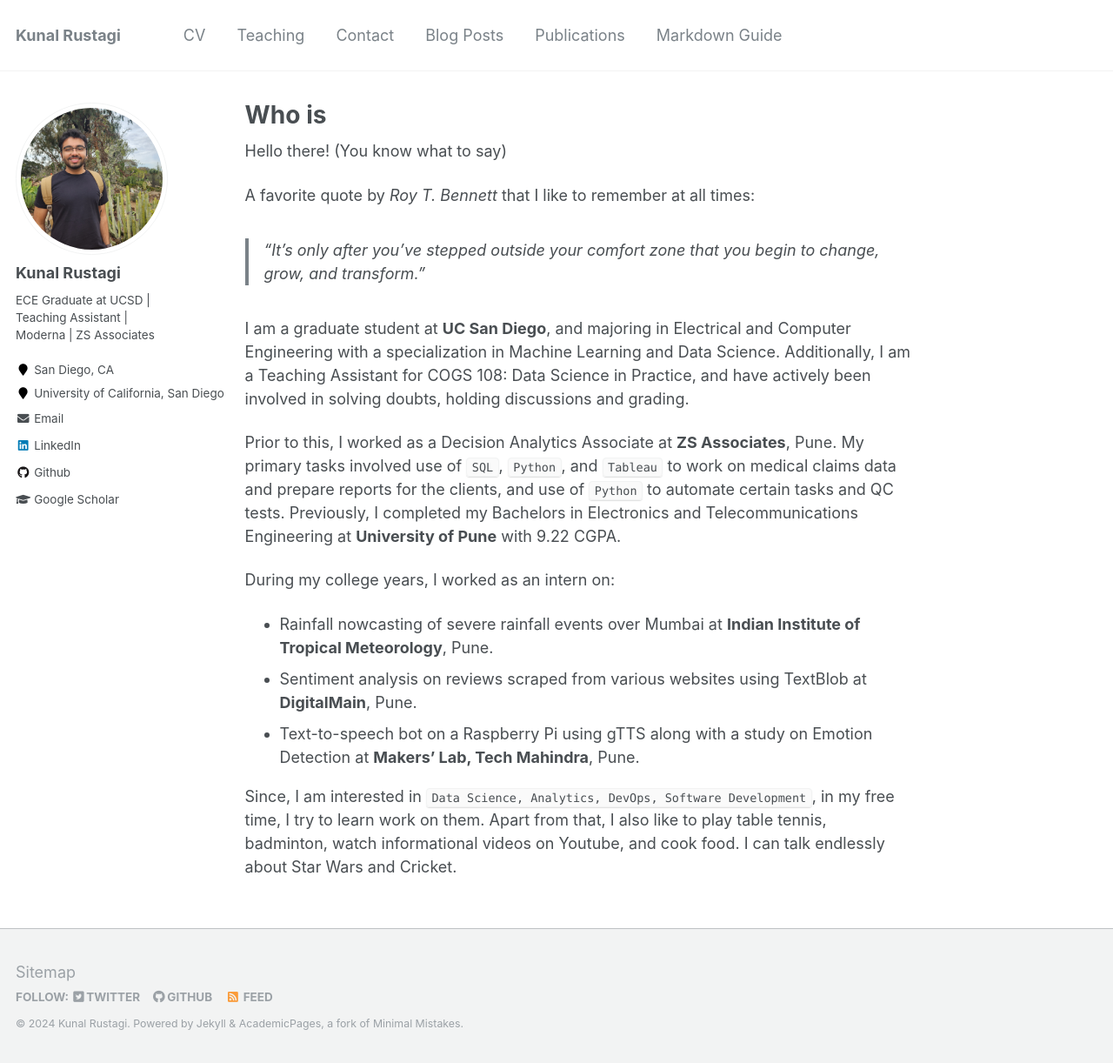
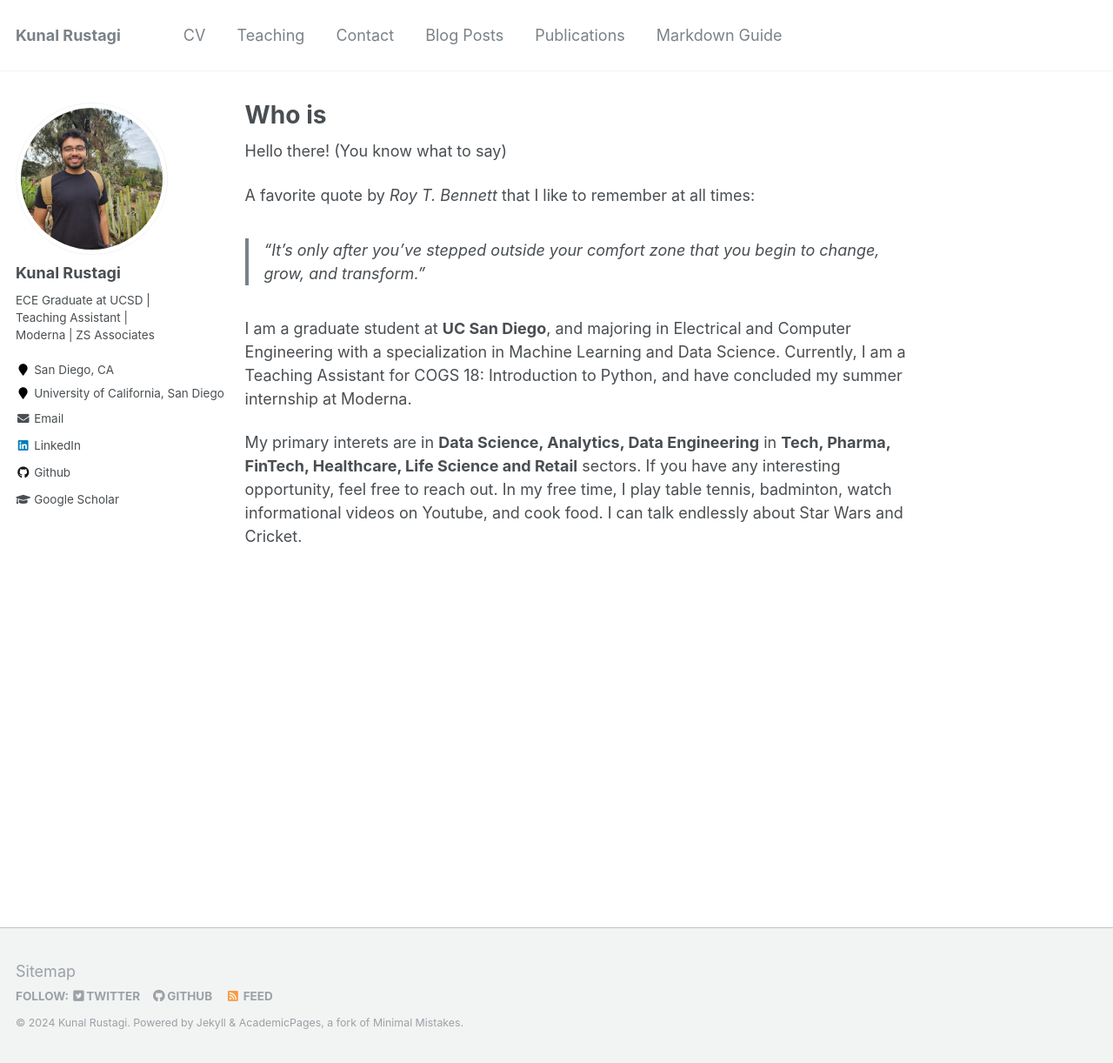
Before and after one commit to kunalrustagi08/kunalrustagi08.github.io, a Jekyll site: the page built from _pages/about.md, in a window 1280 px wide and 1222 px high. Shown: the whole window at 87% size. Built offline with Jekyll 4.4.1, drawn with Linux system fonts in a browser that asks for light colours.

Commit message:
updated about and cv pages

```diff
--- a/_pages/about.md
+++ b/_pages/about.md
@@ -13,13 +13,13 @@ Hello there! (You know what to say)
 A favorite quote by *Roy T. Bennett* that I like to remember at all times:
 > “It’s only after you’ve stepped outside your comfort zone that you begin to change, grow, and transform.”
 
-I am a graduate student at **UC San Diego**, and majoring in Electrical and Computer Engineering with a specialization in Machine Learning and Data Science. Additionally, I am a Teaching Assistant for COGS 108: Data Science in Practice, and have actively been involved in solving doubts, holding discussions and grading.
+I am a graduate student at **UC San Diego**, and majoring in Electrical and Computer Engineering with a specialization in Machine Learning and Data Science. Currently, I am a Teaching Assistant for COGS 18: Introduction to Python, and have concluded my summer internship at Moderna.
 
-Prior to this, I worked as a Decision Analytics Associate at **ZS Associates**, Pune. My primary tasks involved use of `SQL`, `Python`, and `Tableau` to work on medical claims data and prepare reports for the clients, and use of `Python` to automate certain tasks and QC tests. Previously, I completed my Bachelors in Electronics and Telecommunications Engineering at **University of Pune** with 9.22 CGPA.
+<!-- Prior to this, I worked as a Decision Analytics Associate at **ZS Associates**, Pune. My primary tasks involved use of `SQL`, `Python`, and `Tableau` to work on medical claims data and prepare reports for the clients, and use of `Python` to automate certain tasks and QC tests. Previously, I completed my Bachelors in Electronics and Telecommunications Engineering at **University of Pune** with 9.22 CGPA.
 
 During my college years, I worked as an intern on:
 * Rainfall nowcasting of severe rainfall events over Mumbai at **Indian Institute of Tropical Meteorology**, Pune.
 * Sentiment analysis on reviews scraped from various websites using TextBlob at **DigitalMain**, Pune.
-* Text-to-speech bot on a Raspberry Pi using gTTS along with a study on Emotion Detection at **Makers' Lab, Tech Mahindra**, Pune.
+* Text-to-speech bot on a Raspberry Pi using gTTS along with a study on Emotion Detection at **Makers' Lab, Tech Mahindra**, Pune.   -->
 
-Since, I am interested in `Data Science, Analytics, DevOps, Software Development`, in my free time, I try to learn work on them. Apart from that, I also like to play table tennis, badminton, watch informational videos on Youtube, and cook food. I can talk endlessly about Star Wars and Cricket.
+My primary interets are in **Data Science, Analytics, Data Engineering** in **Tech, Pharma, FinTech, Healthcare, Life Science and Retail** sectors. If you have any interesting opportunity, feel free to reach out. In my free time, I play table tennis, badminton, watch informational videos on Youtube, and cook food. I can talk endlessly about Star Wars and Cricket.
```
Also changed, not shown: _pages/cv.md (+3 -3 lines).
